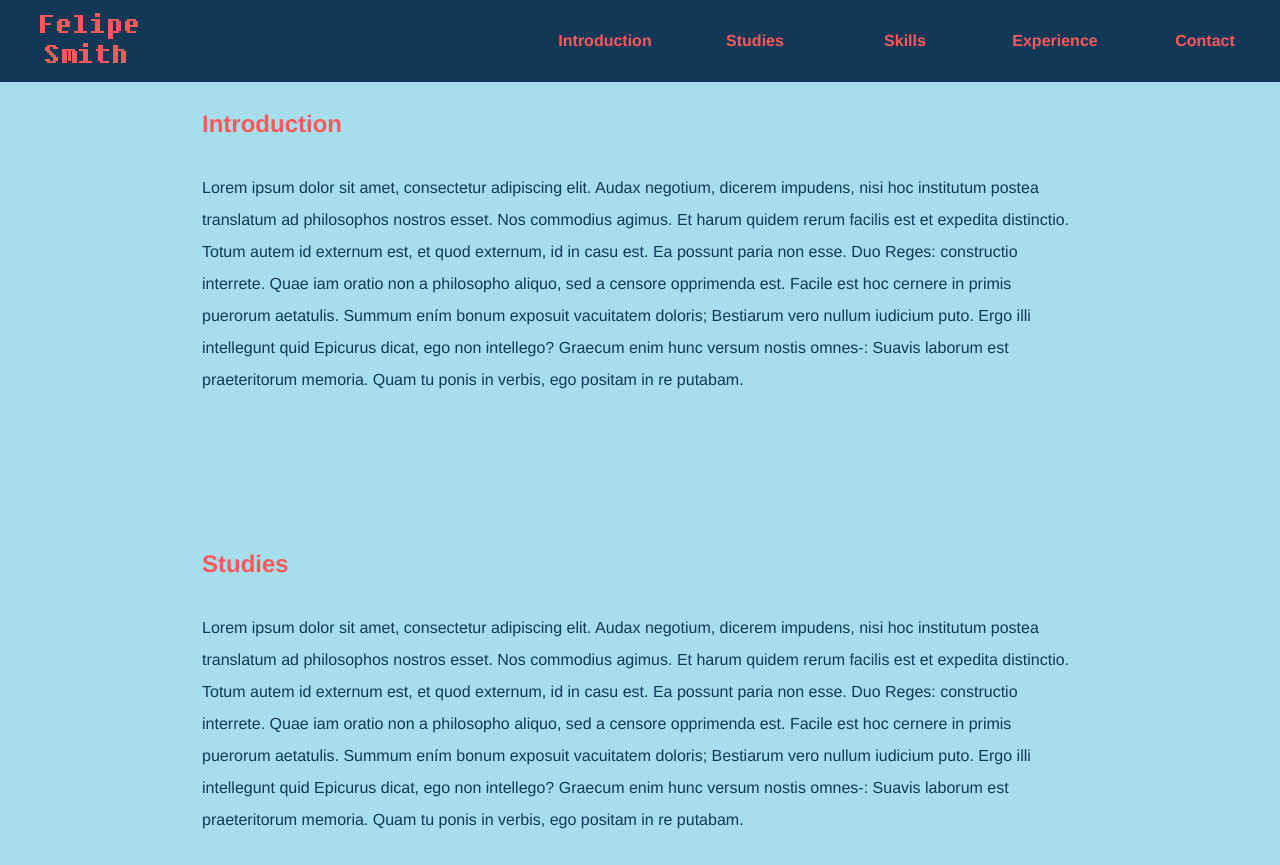
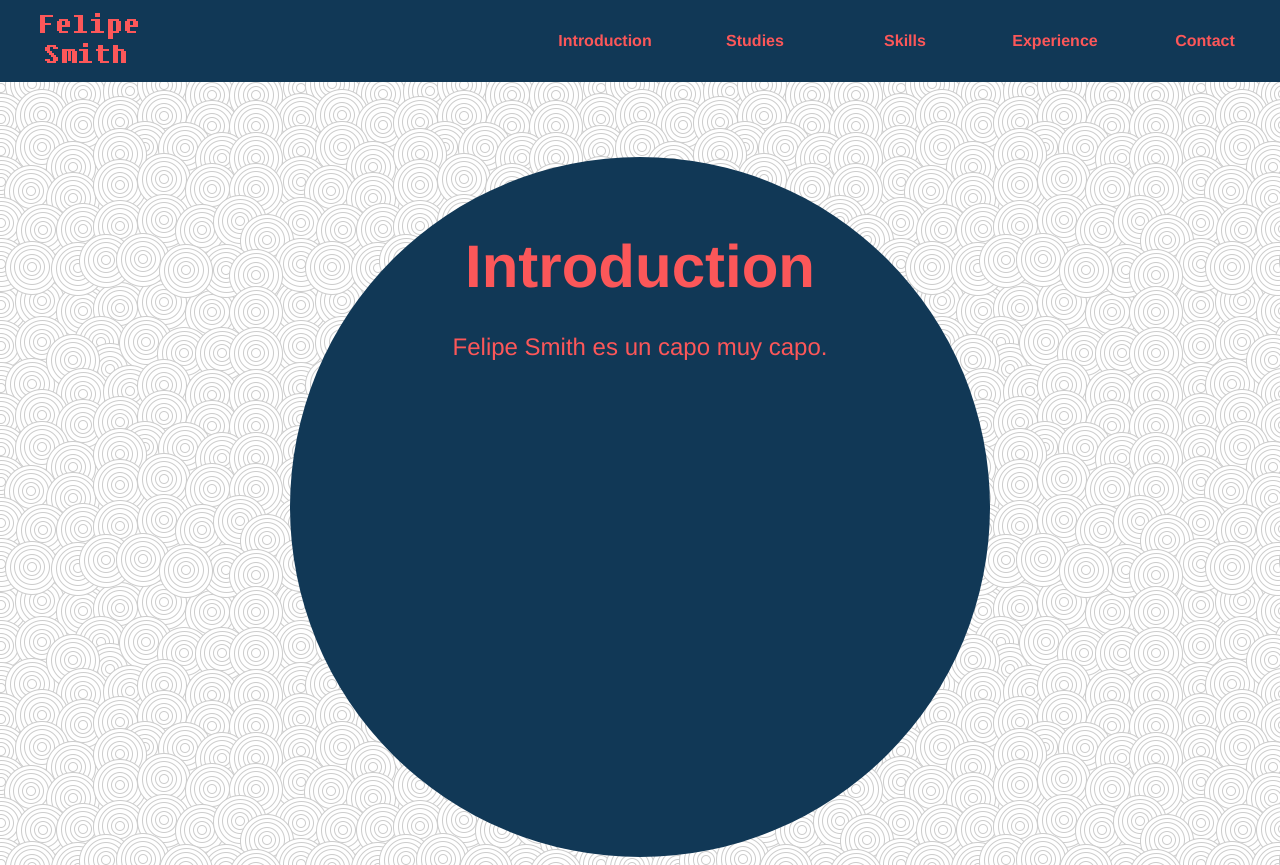
Before and after one commit to felipesmith/Curriculum, a plain HTML site: page index.html in a window 1280 px wide. Shown: the top 865 px of the page. Drawn offline with nearby package versions, Linux system fonts and the light colour scheme.

Commit message:
Con burbujas y background

```diff
--- a/index.html
+++ b/index.html
@@ -12,11 +12,11 @@
           <li><img src="logo.png" alt=""  class="logo hvr-grow"></li>
         </div>
       <div class="header_box">
-        <li class="header_items hvr-underline-from-center"><a name="presentacion" href="#presentacion">Introduction</a></li>
-        <li class="header_items hvr-underline-from-center"><a name"estudios" href="#estudios">Studies</a></li>
-        <li class="header_items hvr-underline-from-center"><a name="conocimientos" href="#conocimientos">Skills</a></li>
-        <li class="header_items hvr-underline-from-center"><a name="experiencia" href="#experiencia">Experience</a></li>
-        <li class="header_items hvr-underline-from-center"><a name="contacto" href="#contacto">Contact</a></li>
+        <a name="presentacion" href="#presentacion"><li class="header_items hvr-underline-from-center">Introduction</li></a>
+        <a name"estudios" href="#estudios"><li class="header_items hvr-underline-from-center">Studies</li></a>
+        <a name="conocimientos" href="#conocimientos"><li class="header_items hvr-underline-from-center">Skills</li></a>
+        <a name="experiencia" href="#experiencia"><li class="header_items hvr-underline-from-center">Experience</li></a>
+        <a name="contacto" href="#contacto"><li class="header_items hvr-underline-from-center">Contact</li></a>
       </div>
       </ul>
     </header>
@@ -34,10 +34,7 @@
     <p>
       <h1>Introduction</h1>
       <br>
-      Lorem ipsum dolor sit amet, consectetur adipiscing elit. Audax negotium, dicerem impudens, nisi hoc institutum postea translatum ad philosophos nostros esset. Nos commodius agimus. Et harum quidem rerum facilis est et expedita distinctio. Totum autem id externum est, et quod externum, id in casu est. Ea possunt paria non esse. Duo Reges: constructio interrete. Quae iam oratio non a philosopho aliquo, sed a censore opprimenda est.
-
-      Facile est hoc cernere in primis puerorum aetatulis. Summum ením bonum exposuit vacuitatem doloris; Bestiarum vero nullum iudicium puto. Ergo illi intellegunt quid Epicurus dicat, ego non intellego? Graecum enim hunc versum nostis omnes-: Suavis laborum est praeteritorum memoria. Quam tu ponis in verbis, ego positam in re putabam.
-
+      Felipe Smith es un capo muy capo.
     </p>
   </div>
   <div class="item_content">
@@ -45,7 +42,7 @@
     <p>
       <h1>Studies</h1>
       <br>
-      Lorem ipsum dolor sit amet, consectetur adipiscing elit. Audax negotium, dicerem impudens, nisi hoc institutum postea translatum ad philosophos nostros esset. Nos commodius agimus. Et harum quidem rerum facilis est et expedita distinctio. Totum autem id externum est, et quod externum, id in casu est. Ea possunt paria non esse. Duo Reges: constructio interrete. Quae iam oratio non a philosopho aliquo, sed a censore opprimenda est.
+      Lorem ipsum dolor sit amet, consectetur adipiscing elit.Audax negotium,dicerem impudens,nisi hoc institutum postea translatum ad philosophos nostros esset. Nos commodius agimus. Et harum quidem rerum facilis est et expedita distinctio. Totum autem id externum est, et quod externum, id in casu est. Ea possunt paria non esse. Duo Reges: constructio interrete. Quae iam oratio non a philosopho aliquo, sed a censore opprimenda est.
 
       Facile est hoc cernere in primis puerorum aetatulis. Summum ením bonum exposuit vacuitatem doloris; Bestiarum vero nullum iudicium puto. Ergo illi intellegunt quid Epicurus dicat, ego non intellego? Graecum enim hunc versum nostis omnes-: Suavis laborum est praeteritorum memoria. Quam tu ponis in verbis, ego positam in re putabam.
 
--- a/styles.css
+++ b/styles.css
@@ -8,16 +8,33 @@ body {
 	font-family: Helvetica, Arial, sans-serif;
 	font-size: 1em;
 	line-height: 2em;
-  background-color:#A6DEEE;
+  background-color: #A6DEEE;
+  /*background-color:#A6DEEE;*/
+  background-image: url("background.png");
+  /*background-image: url("background2.png");*/
+  text-align: justify;
   /*background-color: #0b2333;*/
       /*background-color: #FDBB97;*/
   /*background-color:#A7DBD8;*/
   /*background-color:#3088ff;*/
 }
 
+@font-face {
+font-family: 'Ailerons';
+font-style: normal;
+font-weight: normal;
+src: local("Ailerons-Typeface.otf") format("opentype");
+}
+
 h1{
   margin:0 ;
   color: #fc5759;
+  line-height: 4rem;
+  /*font-family: 'Ailerons',Helvetica, Arial, sans-serif;*/
+  font-family: Helvetica, Arial, sans-serif;
+  font-size: 2.5em;
+  text-align: center;
+  margin-top: 10%;
 }
 
 .content{
@@ -25,6 +42,12 @@ h1{
   margin: auto;
   padding-top: 82px;
   height: 100%;
+  /*font-family: 'Ailerons',Helvetica, Arial, sans-serif;*/
+  font-family: Helvetica, Arial, sans-serif;
+  font-size: 1.5em;
+  text-align: center;
+  /*opacity: 0.9;*/
+
 }
 
 a{
@@ -35,8 +58,10 @@ a{
 
 .content div {
   /*color: #fc5759;*/
-  color: #113856;
+  color: #fc5759;
   padding: 10px;
+  text-align: center;
+  margin: 75px auto;
 }
 
 .header{
@@ -72,6 +97,7 @@ a{
   max-height: 82px;
 }
 .header_items{
+  /*font-family: 'Ailerons',Helvetica, Arial, sans-serif;*/
   font-family: Helvetica, Arial, sans-serif;
   font-weight: bold;
   font-size: 1em;
@@ -100,7 +126,15 @@ a{
 }
 
 .item_content{
-  margin-bottom: 100px;
+  margin:50px;
+  min-width: 700px;
+  min-height: 700px;
+  max-width: 700px;
+  max-height: 700px;
+  border-radius: 100%;
+  background-color:#113856;
+  color: #fc5759;
+  text-align: center;
 }
 
 /* Underline From Center */
```
Also changed, not shown: Ailerons-Typeface.otf (added), Ailerons.png (added), Ailerons.txt (added), background.png (added), background2.png (added).
